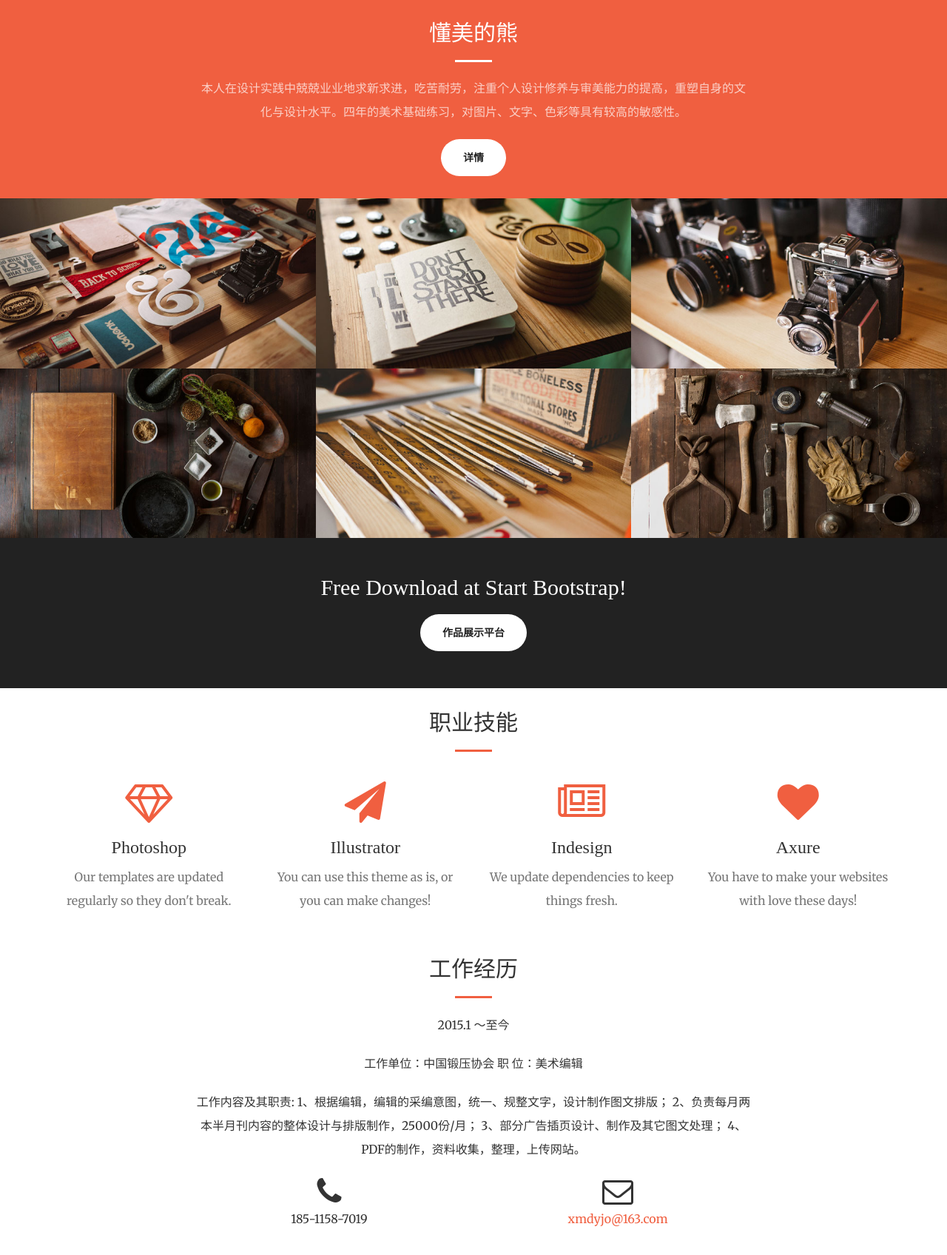
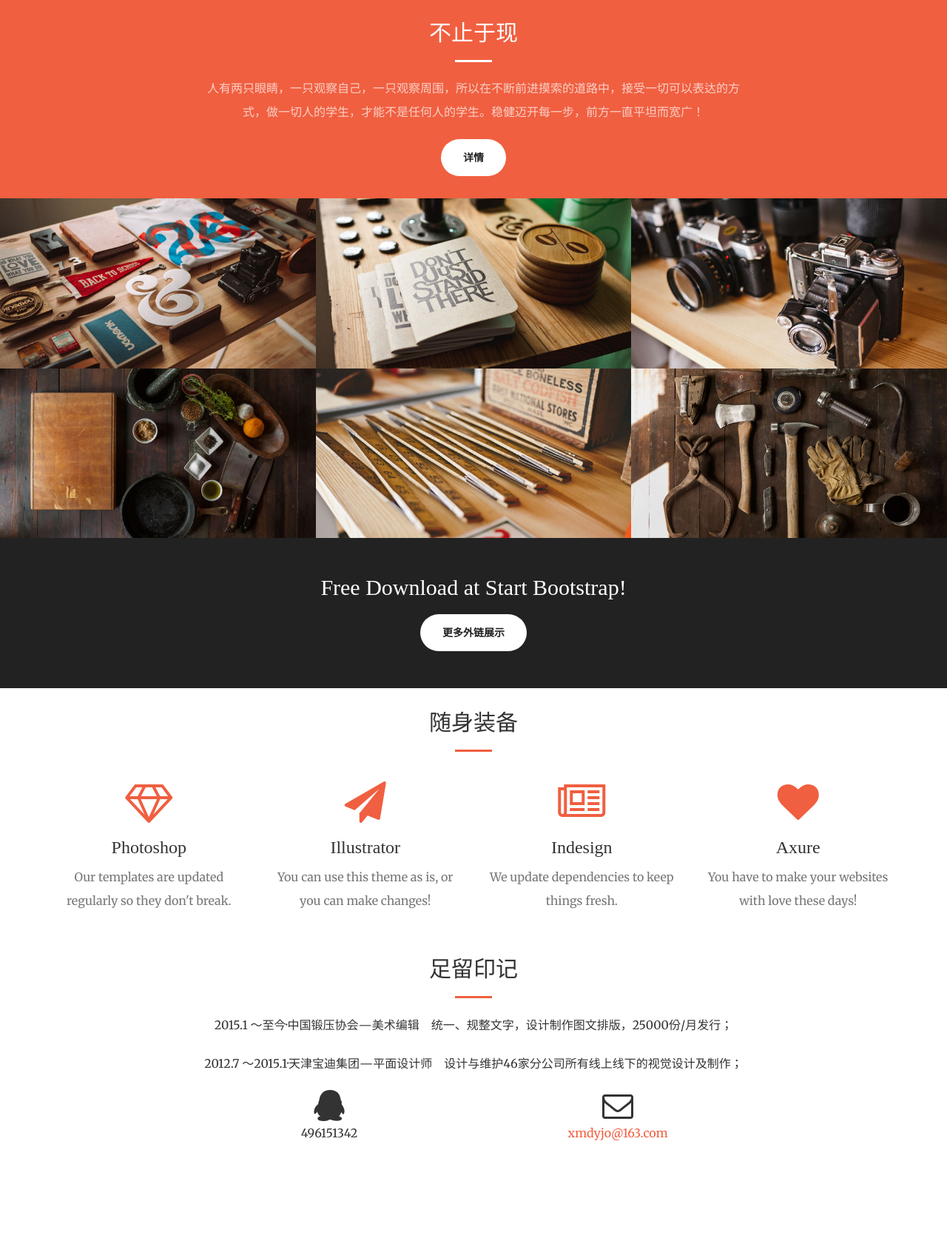
Before and after one commit to xmdesign/xmdesign.github.io, a plain HTML site: page index.html in a window 1280 px wide. Shown: the part 802-2498 px from the top of the page at 74% size. After the commit the page ends 2399 px from the top, so only its background shows below. Drawn offline with nearby package versions, Linux system fonts and the light colour scheme.

Commit message:
文案修改

```diff
--- a/index.html
+++ b/index.html
@@ -56,13 +56,13 @@
                         <a class="page-scroll" href="#about">首页</a>
                     </li>
                     <li>
-                        <a class="page-scroll" href="#portfolio">作品分类</a>
+                        <a class="page-scroll" href="#portfolio">展示舞台</a>
                     </li>
                     <li>
-                        <a class="page-scroll" href="#services">职业技能</a>
+                        <a class="page-scroll" href="#services">随身装备</a>
                     </li>
                     <li>
-                        <a class="page-scroll" href="#contact">工作经历</a>
+                        <a class="page-scroll" href="#contact">足留印记</a>
                     </li>
                 </ul>
             </div>
@@ -74,10 +74,11 @@
     <header>
         <div class="header-content">
             <div class="header-content-inner">
-                <h1>不要问姐什么是美~</h1>
+                <h1 style="font-size: 500%;">从看不见的开始</h1>
+                <h1 style="font-size: 500%;">已看得见的结束</h1>
                 <hr>
-                <p>女 丨 本科 丨18511587019 丨 xmdyjo@163.com</p>
-                <a href="https://github.com/xmdesign/xmdesign.github.io/raw/master/resume/xm-resume.pdf" class="btn btn-primary btn-xl page-scroll">简历下载</a>
+                <p>高冷萌女 丨 xmdyjo@163.com</p>
+                <a href="https://github.com/xmdesign/xmdesign.github.io/raw/master/resume/xm-resume.pdf" class="btn btn-primary btn-xl page-scroll">待定</a>
             </div>
         </div>
     </header>
@@ -86,9 +87,9 @@
         <div class="container">
             <div class="row">
                 <div class="col-lg-8 col-lg-offset-2 text-center">
-                    <h2 class="section-heading">懂美的熊</h2>
+                    <h2 class="section-heading">不止于现</h2>
                     <hr class="light">
-                    <p class="text-faded">本人在设计实践中兢兢业业地求新求进，吃苦耐劳，注重个人设计修养与审美能力的提高，重塑自身的文化与设计水平。四年的美术基础练习，对图片、文字、色彩等具有较高的敏感性。</p>
+                    <p class="text-faded">人有两只眼睛，一只观察自己，一只观察周围，所以在不断前进摸索的道路中，接受一切可以表达的方式，做一切人的学生，才能不是任何人的学生。稳健迈开每一步，前方一直平坦而宽广！</p>
                     <a href="#" class="btn btn-default btn-xl">详情</a>
                 </div>
             </div>
@@ -196,7 +197,7 @@
         <div class="container text-center">
             <div class="call-to-action">
                 <h2>Free Download at Start Bootstrap!</h2>
-                <a href="http://www.zcool.com.cn/u/460234" class="btn btn-default btn-xl wow tada">作品展示平台</a>
+                <a href="http://www.zcool.com.cn/u/460234" class="btn btn-default btn-xl wow tada">更多外链展示</a>
             </div>
         </div>
     </aside>
@@ -205,7 +206,7 @@
         <div class="container">
             <div class="row">
                 <div class="col-lg-12 text-center">
-                    <h2 class="section-heading">职业技能</h2>
+                    <h2 class="section-heading">随身装备</h2>
                     <hr class="primary">
                 </div>
             </div>
@@ -248,19 +249,14 @@
         <div class="container">
             <div class="row">
                 <div class="col-lg-8 col-lg-offset-2 text-center">
-                    <h2 class="section-heading">工作经历</h2>
+                    <h2 class="section-heading">足留印记</h2>
                     <hr class="primary">
-                    <p>2015.1 ～至今</p>
-                    <p>工作单位：中国锻压协会     职 位：美术编辑</p>
-                    <p>工作内容及其职责:
-                       1、根据编辑，编辑的采编意图，统一、规整文字，设计制作图文排版；
-                       2、负责每月两本半月刊内容的整体设计与排版制作，25000份/月；
-                       3、部分广告插页设计、制作及其它图文处理；
-                       4、PDF的制作，资料收集，整理，上传网站。</p>
+                    <p>2015.1 ～至今·中国锻压协会—美术编辑　统一、规整文字，设计制作图文排版，25000份/月发行；</p>
+                    <p>2012.7 ～2015.1·天津宝迪集团—平面设计师　设计与维护46家分公司所有线上线下的视觉设计及制作；</p>
                 </div>
                 <div class="col-lg-4 col-lg-offset-2 text-center">
-                    <i class="fa fa-phone fa-3x wow bounceIn"></i>
-                    <p>185-1158-7019</p>
+                    <i class="fa fa-qq fa-3x wow bounceIn"></i>
+                    <p>496151342</p>
                 </div>
                 <div class="col-lg-4 text-center">
                     <i class="fa fa-envelope-o fa-3x wow bounceIn" data-wow-delay=".1s"></i>
```
